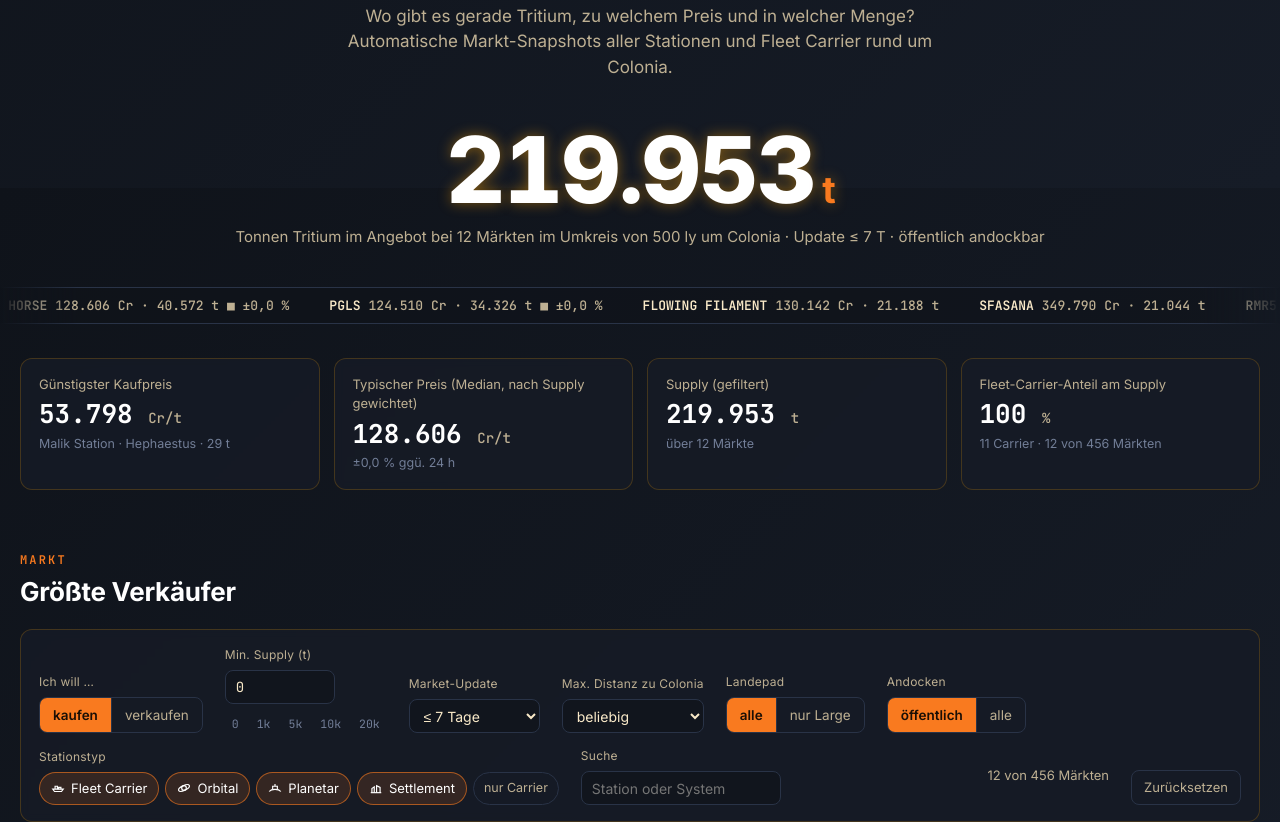
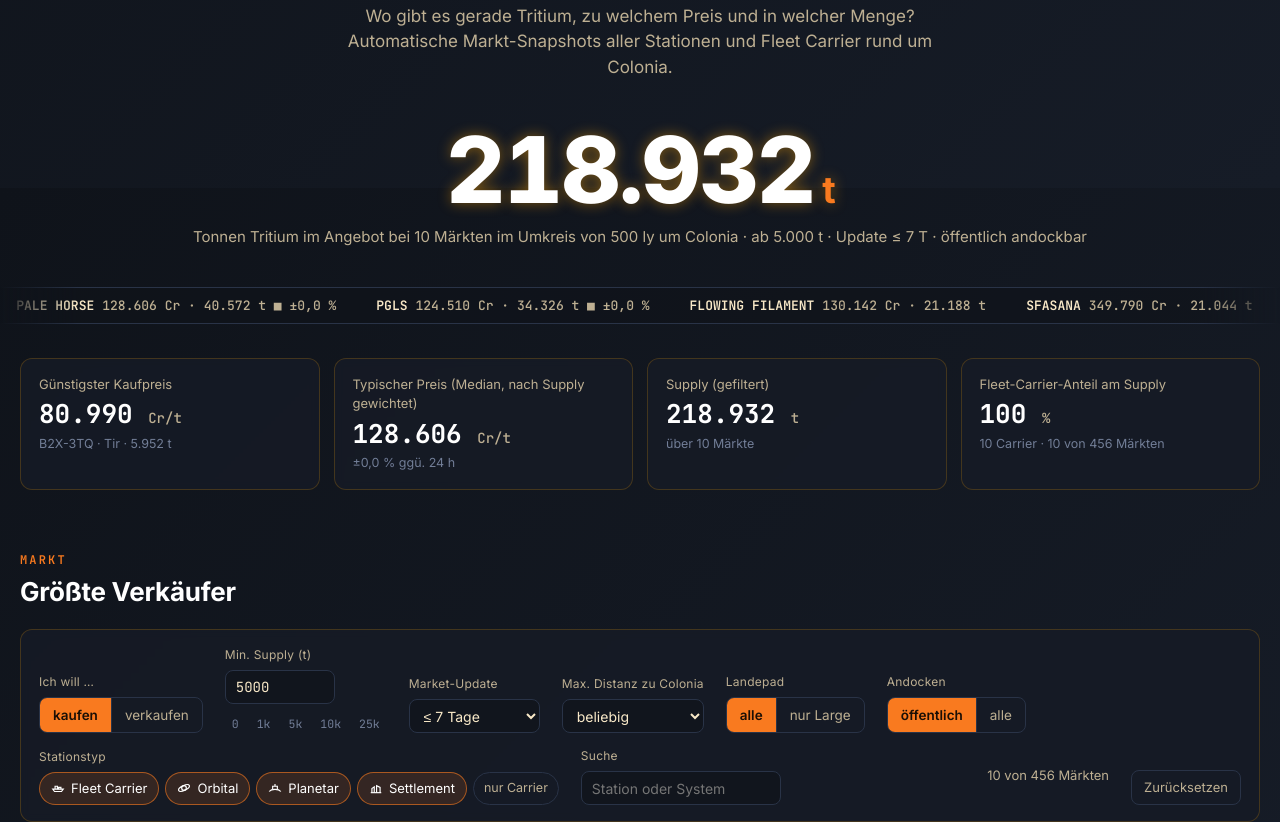
Before and after one commit to kbqx/elite-colonia-trit-tracker, a website with bundled scripts: page site/index.html in a window 1280 px wide. Shown: the part 612-1434 px from the top of the page. Built offline with nearby package versions, Linux system fonts and the light colour scheme.

Commit message:
Mindestmengen als Standard: 5.000 t Supply, 1.000 t Demand
Kleinstbestände fliegen standardmäßig aus Tabelle, Kennzahlen, Laufband,
Top 5 und Gesamtverlauf. Getrennte Werte je Modus (URL: min / dmin).

Co-Authored-By: Claude Opus 5.5 <noreply@anthropic.com>
Claude-Session: https://claude.ai/code/session_019XrYqrZUHvDCmwzqkgfHxx

```diff
--- a/site/index.html
+++ b/site/index.html
@@ -98,9 +98,9 @@
           </div>
           <div class="field">
             <label for="f-min" id="f-min-label">Min. Supply (t)</label>
-            <input type="number" id="f-min" min="0" step="500" value="0" />
+            <input type="number" id="f-min" min="0" step="500" value="5000" />
             <div class="qty-presets" id="f-min-presets">
-              <button type="button" data-v="0">0</button><button type="button" data-v="1000">1k</button><button type="button" data-v="5000">5k</button><button type="button" data-v="10000">10k</button><button type="button" data-v="20000">20k</button>
+              <button type="button" data-v="0">0</button><button type="button" data-v="1000">1k</button><button type="button" data-v="5000">5k</button><button type="button" data-v="10000">10k</button><button type="button" data-v="25000">25k</button>
             </div>
           </div>
           <div class="field">
--- a/site/src/main.ts
+++ b/site/src/main.ts
@@ -15,7 +15,10 @@ type SortKey = "station" | "system" | "kind" | "pad" | "dist" | "price" | "qty"
 
 interface State {
   mode: Mode;
-  min: number;
+  /** Mindest-Supply (Kaufen-Modus) in t. */
+  minBuy: number;
+  /** Mindest-Demand (Verkaufen-Modus) in t. */
+  minSell: number;
   age: number; // Stunden, 0 = egal
   dist: number; // ly, 0 = egal
   pad: "any" | "L";
@@ -33,7 +36,12 @@ interface State {
 const ALL_KINDS: StationKind[] = ["carrier", "orbital", "planetary", "settlement", "other"];
 // Standard: nur Marktdaten ≤ 7 Tage und öffentlich andockbar – ältere/gesperrte
 // Einträge verzerren sonst die Preise massiv (siehe echter Snapshot 23.11.).
-const DEFAULTS: State = { mode: "buy", min: 0, age: 168, dist: 0, pad: "any", dock: "public", kinds: [...ALL_KINDS], q: "", sort: "qty", dir: "desc", sel: null, days: 7 };
+// Mindestmengen: Kleinstbestände (z. B. 29 t zu 53k Cr) sind keine ernstzunehmenden
+// Märkte und würden "günstigster Preis", Summen und Charts verzerren.
+// Demand ist in Colonia typischerweise kleiner (meist < 5.000 t), daher eigener Wert.
+const DEFAULT_MIN_BUY = 5000;
+const DEFAULT_MIN_SELL = 1000;
+const DEFAULTS: State = { mode: "buy", minBuy: DEFAULT_MIN_BUY, minSell: DEFAULT_MIN_SELL, age: 168, dist: 0, pad: "any", dock: "public", kinds: [...ALL_KINDS], q: "", sort: "qty", dir: "desc", sel: null, days: 7 };
 
 const KIND_LABEL: Record<StationKind, string> = {
   orbital: "Orbital",
@@ -67,7 +75,8 @@ function readStateFromUrl(): State {
   const s: State = { ...DEFAULTS, kinds: [...DEFAULTS.kinds] };
   const n = (k: string, d: number) => (p.has(k) && Number.isFinite(Number(p.get(k))) ? Number(p.get(k)) : d);
   if (p.get("mode") === "sell") s.mode = "sell";
-  s.min = n("min", s.min);
+  s.minBuy = n("min", s.minBuy);
+  s.minSell = n("dmin", s.minSell);
   s.age = n("age", s.age);
   s.dist = n("dist", s.dist);
   if (p.get("pad") === "L") s.pad = "L";
@@ -86,7 +95,8 @@ function writeStateToUrl(): void {
   const p = new URLSearchParams();
   const d = DEFAULTS;
   if (state.mode !== d.mode) p.set("mode", state.mode);
-  if (state.min !== d.min) p.set("min", String(state.min));
+  if (state.minBuy !== d.minBuy) p.set("min", String(state.minBuy));
+  if (state.minSell !== d.minSell) p.set("dmin", String(state.minSell));
   if (state.age !== d.age) p.set("age", String(state.age));
   if (state.dist !== d.dist) p.set("dist", String(state.dist));
   if (state.pad !== d.pad) p.set("pad", state.pad);
@@ -148,11 +158,14 @@ function passesStatic(m: { kind: StationKind; station: string; system: string; c
   return true;
 }
 
+/** Mindestmenge für den jeweiligen Modus. */
+const minFor = (mode: Mode) => (mode === "buy" ? state.minBuy : state.minSell);
+
 function filtered(mode: Mode = state.mode): MarketEntry[] {
   return snap.markets.filter((m) => {
     const price = priceOf(m, mode);
     const qty = qtyOf(m, mode);
-    if (price == null || qty <= 0 || qty < state.min) return false;
+    if (price == null || qty <= 0 || qty < minFor(mode)) return false;
     if (state.age > 0) {
       if (!m.marketUpdatedAt || now - Date.parse(m.marketUpdatedAt) > state.age * 3_600_000) return false;
     }
@@ -237,7 +250,8 @@ function renderHeader(): void {
   const totalSupply = sellers.reduce((s, m) => s + m.supply, 0);
   $("#hero-supply").innerHTML = `${fmtInt(totalSupply)}<small>t</small>`;
   const ageTxt = state.age > 0 ? ` · Update ≤ ${state.age >= 48 ? `${state.age / 24} T` : `${state.age} h`}` : "";
-  $("#hero-supply-label").textContent = `Tonnen Tritium im Angebot bei ${sellers.length} Märkten im Umkreis von ${fmtInt(snap.radiusLy)} ly um ${snap.referenceSystem}${ageTxt}${state.dock === "public" ? " · öffentlich andockbar" : ""}`;
+  const minTxt = state.minBuy > 0 ? ` · ab ${fmtInt(state.minBuy)} t` : "";
+  $("#hero-supply-label").textContent = `Tonnen Tritium im Angebot bei ${sellers.length} Märkten im Umkreis von ${fmtInt(snap.radiusLy)} ly um ${snap.referenceSystem}${minTxt}${ageTxt}${state.dock === "public" ? " · öffentlich andockbar" : ""}`;
 }
 
 /** Anzeigename + Zusatzzeile (Rufzeichen bei Carriern). */
@@ -465,7 +479,7 @@ function renderHistory(): void {
       const meta = hist!.stations[id];
       return meta ? passesStatic(meta, current.get(id)) : false;
     });
-    const minQty = Math.max(1, state.min);
+    const minQty = Math.max(1, minFor(state.mode));
     const maxAge = state.age > 0 ? state.age * 3_600 : Infinity;
     price = [];
     qty = [];
@@ -513,7 +527,7 @@ function syncControls(): void {
   document.querySelectorAll<HTMLButtonElement>("#f-kinds button").forEach((b) => b.setAttribute("aria-pressed", String(state.kinds.includes(b.dataset.kind as StationKind))));
   const onlyCarrier = state.kinds.length === 1 && state.kinds[0] === "carrier";
   document.querySelector("#f-only-carrier")?.setAttribute("aria-pressed", String(onlyCarrier));
-  $<HTMLInputElement>("#f-min").value = String(state.min);
+  $<HTMLInputElement>("#f-min").value = String(minFor(state.mode));
   $("#f-min-label").textContent = state.mode === "buy" ? "Min. Supply (t)" : "Min. Demand (t)";
   $<HTMLSelectElement>("#f-age").value = String(state.age);
   $<HTMLSelectElement>("#f-dist").value = String(state.dist);
@@ -577,10 +591,11 @@ function bindEvents(): void {
     else kinds = kinds.filter((k) => k !== "other");
     update({ kinds });
   });
-  $("#f-min").addEventListener("change", (e) => update({ min: Math.max(0, Number((e.target as HTMLInputElement).value) || 0) }));
+  const setMin = (v: number) => update(state.mode === "buy" ? { minBuy: v } : { minSell: v });
+  $("#f-min").addEventListener("change", (e) => setMin(Math.max(0, Number((e.target as HTMLInputElement).value) || 0)));
   $("#f-min-presets").addEventListener("click", (e) => {
     const v = (e.target as HTMLElement).closest<HTMLButtonElement>("button")?.dataset.v;
-    if (v !== undefined) update({ min: Number(v) });
+    if (v !== undefined) setMin(Number(v));
   });
   $("#f-age").addEventListener("change", (e) => update({ age: Number((e.target as HTMLSelectElement).value) }));
   $("#f-dist").addEventListener("change", (e) => update({ dist: Number((e.target as HTMLSelectElement).value) }));
```
